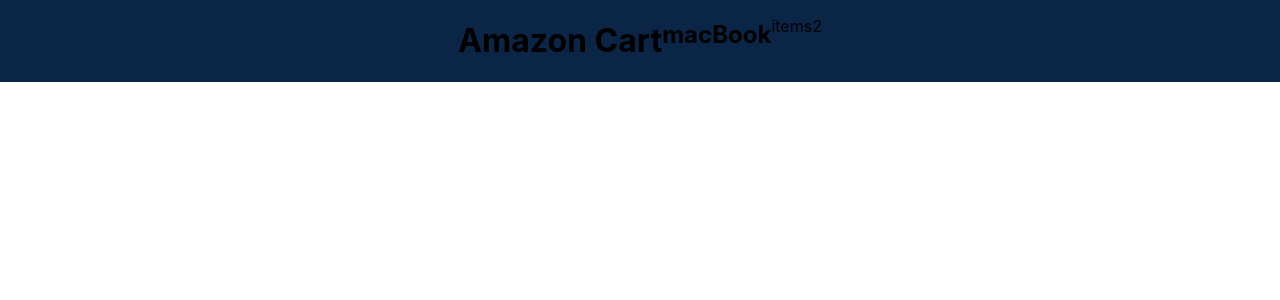
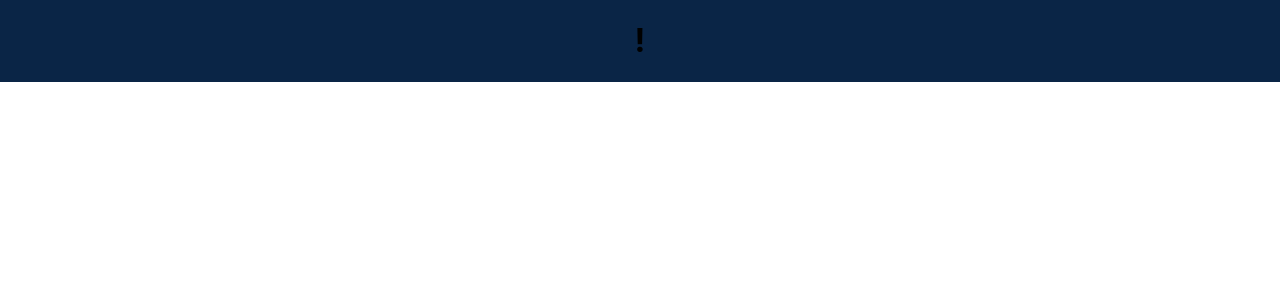
Before and after one commit to chanqoDev/amazonCart, a React (Create React App) app: page / in a window 1280 px wide. Shown: the top 300 px of the page. Built offline with nearby package versions, Linux system fonts and the light colour scheme.

Commit message:
passing title as props to the header

```diff
--- a/src/App.js
+++ b/src/App.js
@@ -3,11 +3,11 @@ import Header from "./Header";
 import "./App.css";
 
 function App() {
-  const techItems = ["macBook", "ipods", "speakerbox"];
+  const title = { hello: ["my", "nigga", "!"] };
 
   return (
     <div className="App">
-      <Header tech={techItems} bob={["items", "items2"]} />
+      <Header itemTitle={title.hello[2]} />
     </div>
   );
 }
--- a/src/Header.jsx
+++ b/src/Header.jsx
@@ -1,12 +1,10 @@
 import React from "react";
 import "./Header.css";
 
-const Header = ({ tech, bob }) => {
+const Header = ({ itemTitle }) => {
   return (
     <div className="App-header">
-      <h1>Amazon Cart</h1>
-      <h2>{tech[0]}</h2>
-      <p> {bob[1]}</p>
+      <h1>{itemTitle}</h1>
     </div>
   );
 };
```
